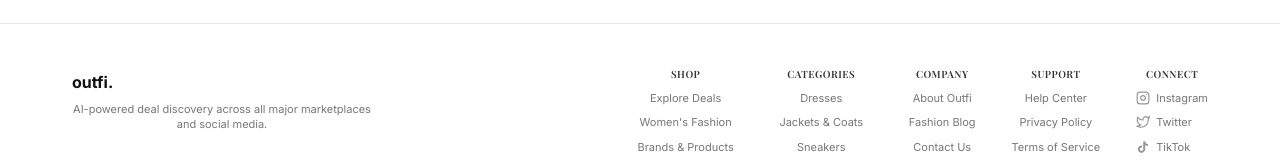
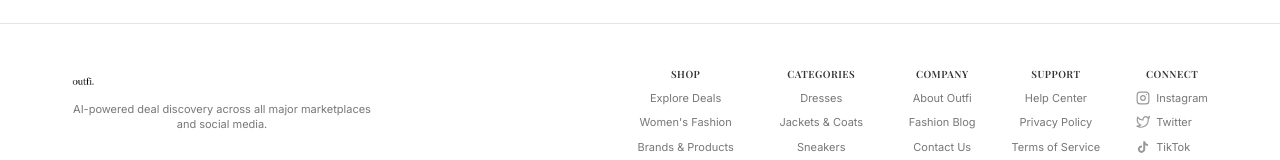
Before and after one commit to Ifthikar20/fynda-frontend-vue, a Vue app: page /explore in a window 1280 px wide. Shown: the part 3012-3172 px from the top of the page. Built offline with nearby package versions, Linux system fonts and the light colour scheme; no server answers.

Commit message:
fix: use main outfi logo image in footer instead of text

```diff
--- a/src/components/Footer.vue
+++ b/src/components/Footer.vue
@@ -4,7 +4,7 @@
       <div class="footer-main">
         <div class="footer-brand">
           <router-link to="/" class="footer-logo">
-            <span class="logo-text">outfi.</span>
+            <img src="../assets/outfi-logo.png" alt="outfi." class="footer-logo-img" />
           </router-link>
           <p class="footer-tagline">AI-powered deal discovery across all major marketplaces and social media.</p>
         </div>
@@ -128,6 +128,11 @@ const currentYear = computed(() => new Date().getFullYear())
   font-size: 16px;
   margin-bottom: 6px;
   text-decoration: none;
+}
+
+.footer-logo-img {
+  height: 22px;
+  width: auto;
 }
 
 .logo-icon {
```
